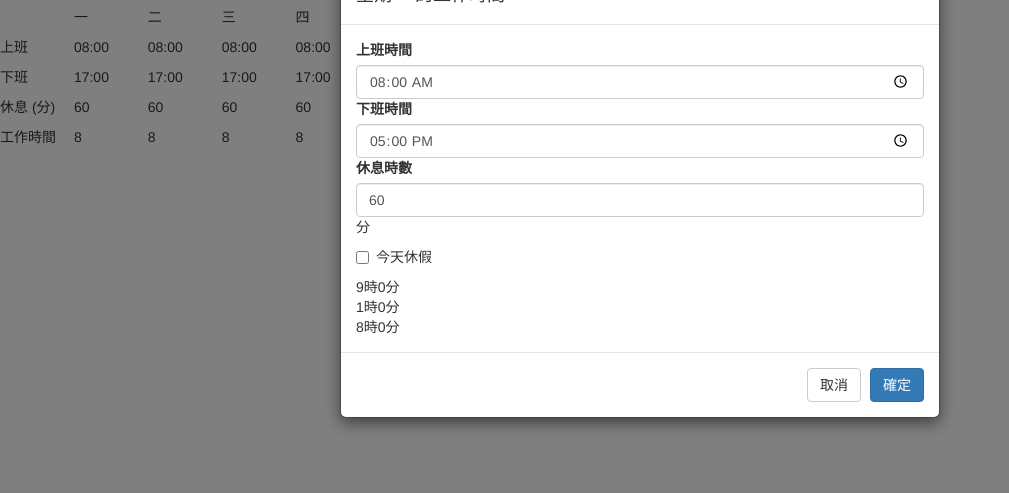
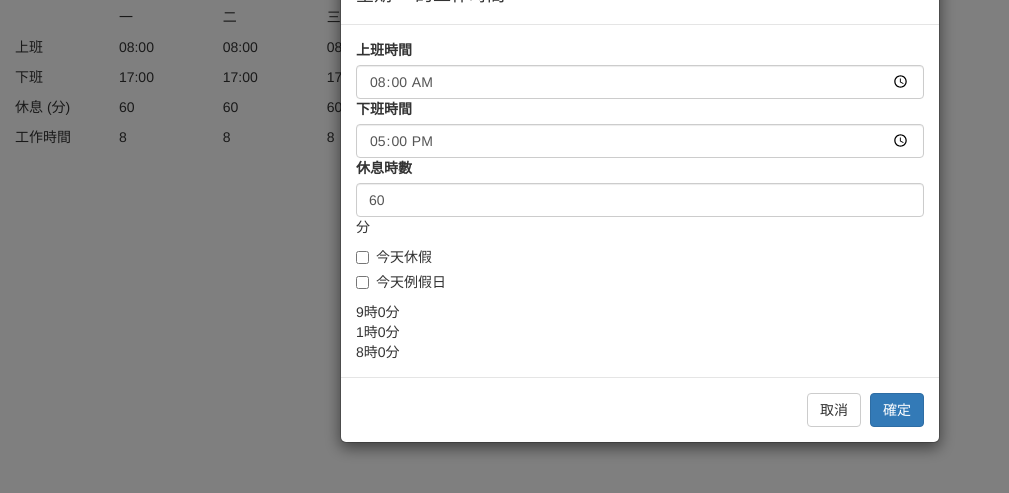
Before and after one commit to goodjoblife/OvertimeSalary, a plain HTML site: page worktimetable.html in a window 1280 px wide. Shown: the part 63-556 px from the top of the page, without its empty margins (0-1009 px from the left). Drawn offline with nearby package versions, Linux system fonts and the light colour scheme.

Commit message:
Add Routine Day Off

```diff
--- a/css/main.css
+++ b/css/main.css
@@ -2,6 +2,8 @@
     width: 100px;
     display: inline-block;
     height: 200px;
+    margin-left: 0;
+    margin-right: 0;
 }
 .oneday div {
     height: 30px;
--- a/js/main.js
+++ b/js/main.js
@@ -4,6 +4,7 @@
         this.endTime = moment('17:00', 'HH:mm');
         this.freeTime = moment.duration(1, "hours");
         this.isBreak = false;
+        this.isRoutineDayOff = false;
     }
 
     var workingTimes = exports.workingTimes = [];
@@ -37,6 +38,7 @@
         var $et = $('#wtm-endTime');
         var $ft = $('#wtm-freeTime');
         var $ib = $('#wtm-isBreak');
+        var $irdo = $('#wtm-isRoutineDayOff');
         var $wt = $('#wtm-workTime');
         var $rt = $('#wtm-releaseTime');
         var $tt = $('#wtm-totalTime');
@@ -58,10 +60,11 @@
 
         function formToData() {
             var data = {
-                freeTime  : moment.duration(parseInt($ft.val()), "minutes"),
-                startTime : moment($st.val(), "HH:mm"),
-                endTime   : moment($et.val(), "HH:mm"),
-                isBreak   : ($ib.prop("checked") === true),
+                freeTime        : moment.duration(parseInt($ft.val()), "minutes"),
+                startTime       : moment($st.val(), "HH:mm"),
+                endTime         : moment($et.val(), "HH:mm"),
+                isBreak         : ($ib.prop("checked") === true),
+                isRoutineDayOff : ($irdo.prop("checked") === true),
             }
             return data;
         }
@@ -95,11 +98,7 @@
         $("#test-modal-button").on('click', function () {
             var workingTime = workingTimes[weekDay];
 
-            if ($ib.prop("checked")) {
-                workingTimes[weekDay] = formToData();
-            } else {
-                workingTimes[weekDay] = formToData();
-            }
+            workingTimes[weekDay] = formToData();
 
             $('#test-modal').modal('hide');
 
@@ -123,6 +122,7 @@
                 $ft.val(workingTime.freeTime.asMinutes());
                 $ib.prop("checked", false);
             }
+            $irdo.prop("checked", workingTime.isRoutineDayOff);
 
             $("#myModalWeekDaySpan").html(["一", "二", "三", "四", "五", "六", "日"][weekDay]);
 
@@ -163,6 +163,11 @@
             me.find(".end").html(workingTime.endTime.format("HH:mm"));
             me.find(".break").html(workingTime.freeTime.asMinutes());
         }
+        if (workingTime.isRoutineDayOff) {
+            me.css("background-color", "#FF3333");
+        } else {
+            me.css("background-color", "");
+        }
     }
 
     /*
--- a/worktimetable.html
+++ b/worktimetable.html
@@ -27,6 +27,11 @@
                         <div class="checkbox">
                             <label>
                                 <input type="checkbox" id="wtm-isBreak"> 今天休假
+                            </label>
+                        </div>
+                        <div class="checkbox">
+                            <label>
+                                <input type="checkbox" id="wtm-isRoutineDayOff"> 今天例假日
                             </label>
                         </div>
                         <div><span id="wtm-workTime"></span></div>
```
